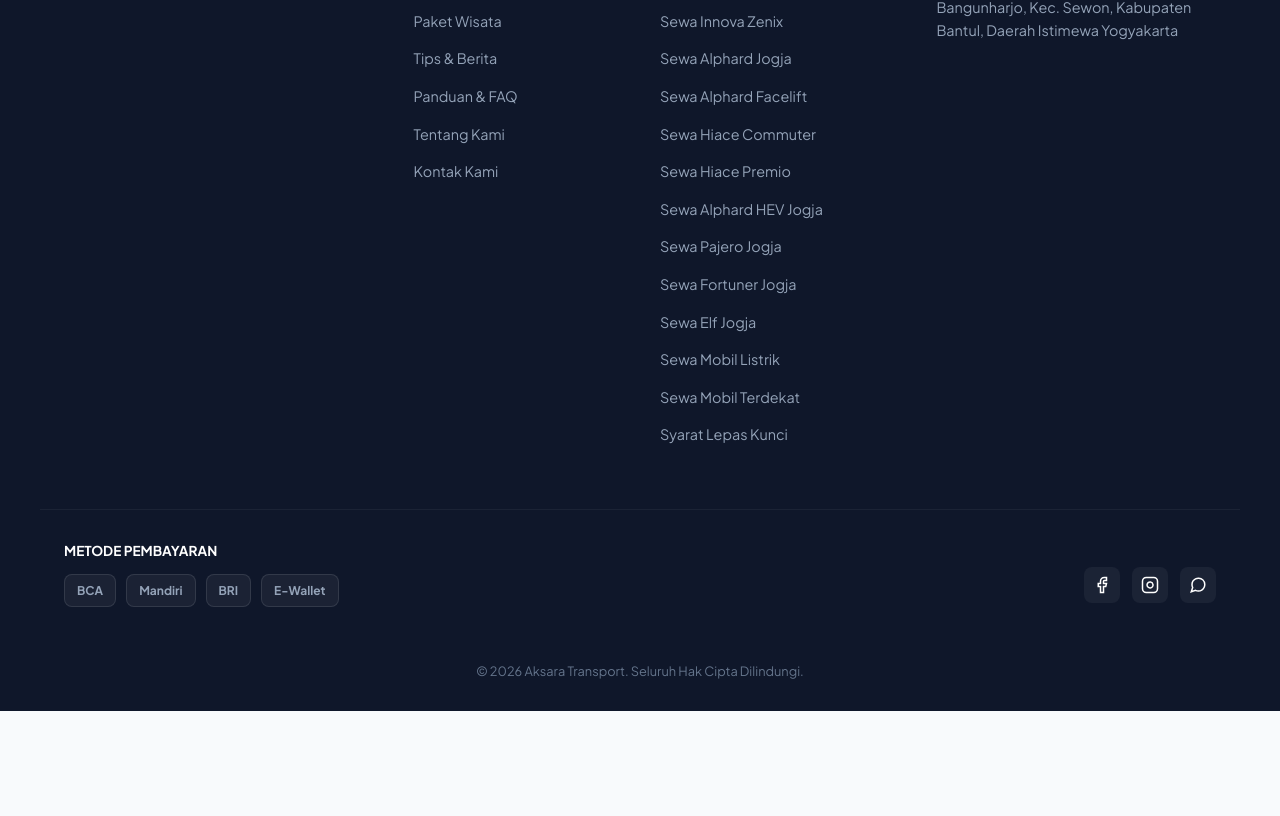
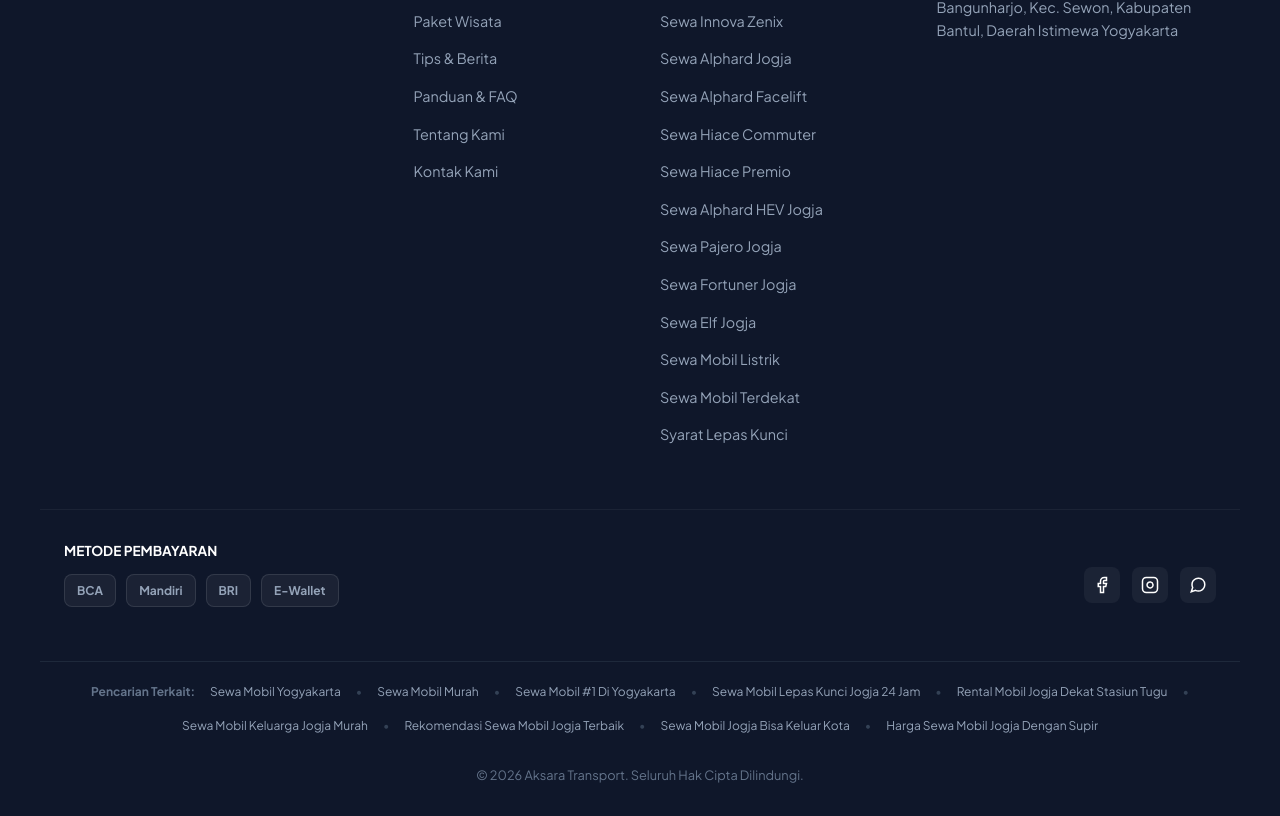
Before and after one commit to nandarprasetya-bot/aksara-transport-web, a Next.js app: page / in a window 1280 px wide. Shown: the part 7137-7953 px from the top of the page. Before the commit the page ends 7848 px from the top, so only its background shows below. Built offline with nearby package versions, Linux system fonts and the light colour scheme.

Commit message:
seo: eliminate remaining orphan landing pages by adding an SEO link cloud to the footer

```diff
--- a/src/components/Footer.tsx
+++ b/src/components/Footer.tsx
@@ -78,6 +78,29 @@ export default function Footer() {
                     <a href="#" className="social-icon" aria-label="WhatsApp"><svg xmlns="http://www.w3.org/2000/svg" width="18" height="18" viewBox="0 0 24 24" fill="none" stroke="currentColor" strokeWidth="2"><path d="M21 11.5a8.38 8.38 0 0 1-.9 3.8 8.5 8.5 0 0 1-7.6 4.7 8.38 8.38 0 0 1-3.8-.9L3 21l1.9-5.7a8.38 8.38 0 0 1-.9-3.8 8.5 8.5 0 0 1 4.7-7.6 8.38 8.38 0 0 1 3.8-.9h.5a8.48 8.48 0 0 1 8 8v.5z"></path></svg></a>
                 </div>
             </div>
+
+            {/* SEO Link Cloud */}
+            <div className="container" style={{ borderTop: '1px solid #1e293b', marginTop: '30px', paddingTop: '20px', display: 'flex', flexWrap: 'wrap', gap: '15px', justifyContent: 'center', alignItems: 'center' }}>
+                <span style={{ color: '#64748b', fontSize: '0.75rem', fontWeight: 700 }}>Pencarian Terkait:</span>
+                <Link href="/sewa-mobil-yogyakarta" style={{ color: '#94a3b8', fontSize: '0.75rem', textDecoration: 'none' }} className="footer-seo-link">Sewa Mobil Yogyakarta</Link>
+                <span style={{ color: '#334155', fontSize: '0.75rem' }}>•</span>
+                <Link href="/sewa-mobil-murah" style={{ color: '#94a3b8', fontSize: '0.75rem', textDecoration: 'none' }} className="footer-seo-link">Sewa Mobil Murah</Link>
+                <span style={{ color: '#334155', fontSize: '0.75rem' }}>•</span>
+                <Link href="/sewa-mobil-1-di-yogyakarta" style={{ color: '#94a3b8', fontSize: '0.75rem', textDecoration: 'none' }} className="footer-seo-link">Sewa Mobil #1 Di Yogyakarta</Link>
+                <span style={{ color: '#334155', fontSize: '0.75rem' }}>•</span>
+                <Link href="/sewa-mobil-lepas-kunci-jogja-24-jam" style={{ color: '#94a3b8', fontSize: '0.75rem', textDecoration: 'none' }} className="footer-seo-link">Sewa Mobil Lepas Kunci Jogja 24 Jam</Link>
+                <span style={{ color: '#334155', fontSize: '0.75rem' }}>•</span>
+                <Link href="/rental-mobil-jogja-dekat-stasiun-tugu" style={{ color: '#94a3b8', fontSize: '0.75rem', textDecoration: 'none' }} className="footer-seo-link">Rental Mobil Jogja Dekat Stasiun Tugu</Link>
+                <span style={{ color: '#334155', fontSize: '0.75rem' }}>•</span>
+                <Link href="/sewa-mobil-keluarga-jogja-murah" style={{ color: '#94a3b8', fontSize: '0.75rem', textDecoration: 'none' }} className="footer-seo-link">Sewa Mobil Keluarga Jogja Murah</Link>
+                <span style={{ color: '#334155', fontSize: '0.75rem' }}>•</span>
+                <Link href="/rekomendasi-sewa-mobil-jogja-terbaik" style={{ color: '#94a3b8', fontSize: '0.75rem', textDecoration: 'none' }} className="footer-seo-link">Rekomendasi Sewa Mobil Jogja Terbaik</Link>
+                <span style={{ color: '#334155', fontSize: '0.75rem' }}>•</span>
+                <Link href="/sewa-mobil-jogja-bisa-keluar-kota" style={{ color: '#94a3b8', fontSize: '0.75rem', textDecoration: 'none' }} className="footer-seo-link">Sewa Mobil Jogja Bisa Keluar Kota</Link>
+                <span style={{ color: '#334155', fontSize: '0.75rem' }}>•</span>
+                <Link href="/harga-sewa-mobil-jogja-dengan-supir" style={{ color: '#94a3b8', fontSize: '0.75rem', textDecoration: 'none' }} className="footer-seo-link">Harga Sewa Mobil Jogja Dengan Supir</Link>
+            </div>
+
             <div className="text-center" style={{ marginTop: '30px', fontSize: '0.8rem', color: '#64748b' }}>
                 &copy; 2026 Aksara Transport. Seluruh Hak Cipta Dilindungi.
             </div>
```
